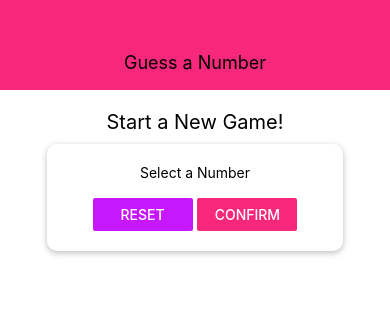
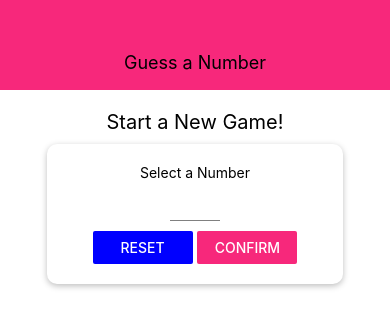
Before and after one commit to areumjo/rn-complete-guide, a React Native app: screen / in a window 390 px wide. Shown: the top 328 px of the page. Built offline with nearby package versions, Linux system fonts and the light colour scheme.

Commit message:
Added constant for color and created Input custom compo and added props

```diff
--- a/components/Header.js
+++ b/components/Header.js
@@ -1,5 +1,7 @@
 import React from 'react';
 import { View, Text, StyleSheet } from 'react-native';
+
+import Colors from '../constants/colors';
 
 const Header = props => {
     return (
@@ -14,7 +16,7 @@
         width: "100%",
         height: 90,
         paddingTop: 35,
-        backgroundColor: "#f7287b",
+        backgroundColor: Colors.primary,
         alignItems: "center",
         justifyContent: "center",
     },
--- /dev/null
+++ b/components/Input.js
@@ -0,0 +1,17 @@
+import React from 'react';
+import { TextInput, StyleSheet } from 'react-native';
+
+const Input = props => {
+    return <TextInput {...props} style={{...styles.input, ...props.style}} />
+};
+
+const styles = StyleSheet.create({
+    input: {
+        height: 30,
+        borderBottomColor: 'grey',
+        borderBottomWidth: 1,
+        marginVertical: 10
+    },
+});
+
+export default Input;
--- /dev/null
+++ b/constants/colors.js
@@ -0,0 +1,4 @@
+export default {
+    primary: '#f7287b',
+    accent: 'blue'
+}
--- a/screens/StartGameScreen.js
+++ b/screens/StartGameScreen.js
@@ -1,7 +1,9 @@
-import React from 'react';
-import { View, Text, StyleSheet, TextInput, Button } from 'react-native';
+import React from "react";
+import { View, Text, StyleSheet, Button } from "react-native";
 
-import Card from '../components/Card';
+import Card from "../components/Card";
+import Input from "../components/Input";
+import Colors from "../constants/colors";
 
 const StartGameScreen = props => {
   return (
@@ -10,39 +12,52 @@
         <Card style={styles.inputContainer}>
             <View style={styles.inputContainer}>
                 <Text>Select a Number</Text>
-                    <TextInput />
+                <Input
+                    style={styles.input}
+                    blurOnSubmit
+                    autoCapitalize="none"
+                    autoCorrect={false}
+                    keyboardType="number-pad"
+                    maxLength={2}
+                />
                 <View style={styles.buttonContainer}>
-                        <View style={styles.button}><Button title="Reset" onPress={()=> {}} color="#c717fc"/></View>
-                        <View style={styles.button}><Button title="Confirm" onPress={()=> {}} color="#f7287b"/></View>
+                    <View style={styles.button}><Button title="Reset" onPress={() => {}} color={Colors.accent} /></View>
+                    <View style={styles.button}><Button title="Confirm" onPress={() => {}} color={Colors.primary}
+                    /></View>
                 </View>
             </View>
         </Card>
     </View>
-    )
+  );
 };
 
 const styles = StyleSheet.create({
   screen: {
     flex: 1,
     padding: 10,
-        alignItems: 'center',
+    alignItems: "center"
   },
   title: {
     fontSize: 20,
-        marginVertical: 10,
+    marginVertical: 10
   },
   inputContainer: {
     width: 300,
-        maxWidth: '80%',
-        alignItems: 'center',
+    maxWidth: "80%",
+    alignItems: "center"
   },
   buttonContainer: {
-        flexDirection: 'row',
-        width: '100%',
-        justifyContent: 'space-between',
+    flexDirection: "row",
+    width: "100%",
+    justifyContent: "space-between"
+    // paddingHorizontal: 15
   },
   button: {
-        width: 100,
+    width: 100
+  },
+  input: {
+    width: 50,
+    textAlign: "center"
   }
 });
 
```
Lines whose indentation alone changed are shown as unchanged.
